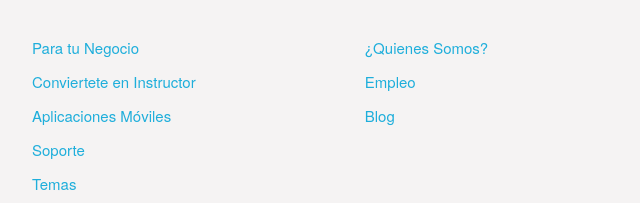
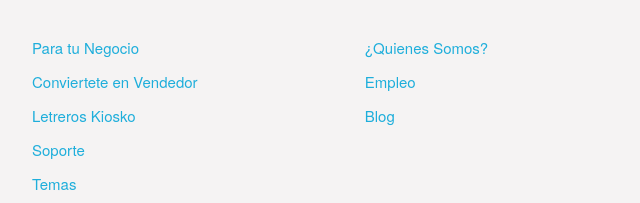
Before and after one commit to carleto30stm/carrito, a plain HTML site: page index.html in a window 1280 px wide. Shown: the part 2344-2547 px from the top of the page, 128-768 px from the left. Drawn offline with Linux system fonts and the light colour scheme.

Commit message:
Update index.html

```diff
--- a/index.html
+++ b/index.html
@@ -211,8 +211,8 @@
                     <div class="four columns">
                             <nav id="principal" class="menu">
                                 <a class="enlace" href="#">Para tu Negocio</a>
-                                <a class="enlace" href="#">Conviertete en Instructor</a>
-                                <a class="enlace" href="#">Aplicaciones Móviles</a>
+                                <a class="enlace" href="#">Conviertete en Vendedor</a>
+                                <a class="enlace" href="#">Letreros Kiosko</a>
                                 <a class="enlace" href="#">Soporte</a>
                                 <a class="enlace" href="#">Temas</a>
                             </nav>
```
